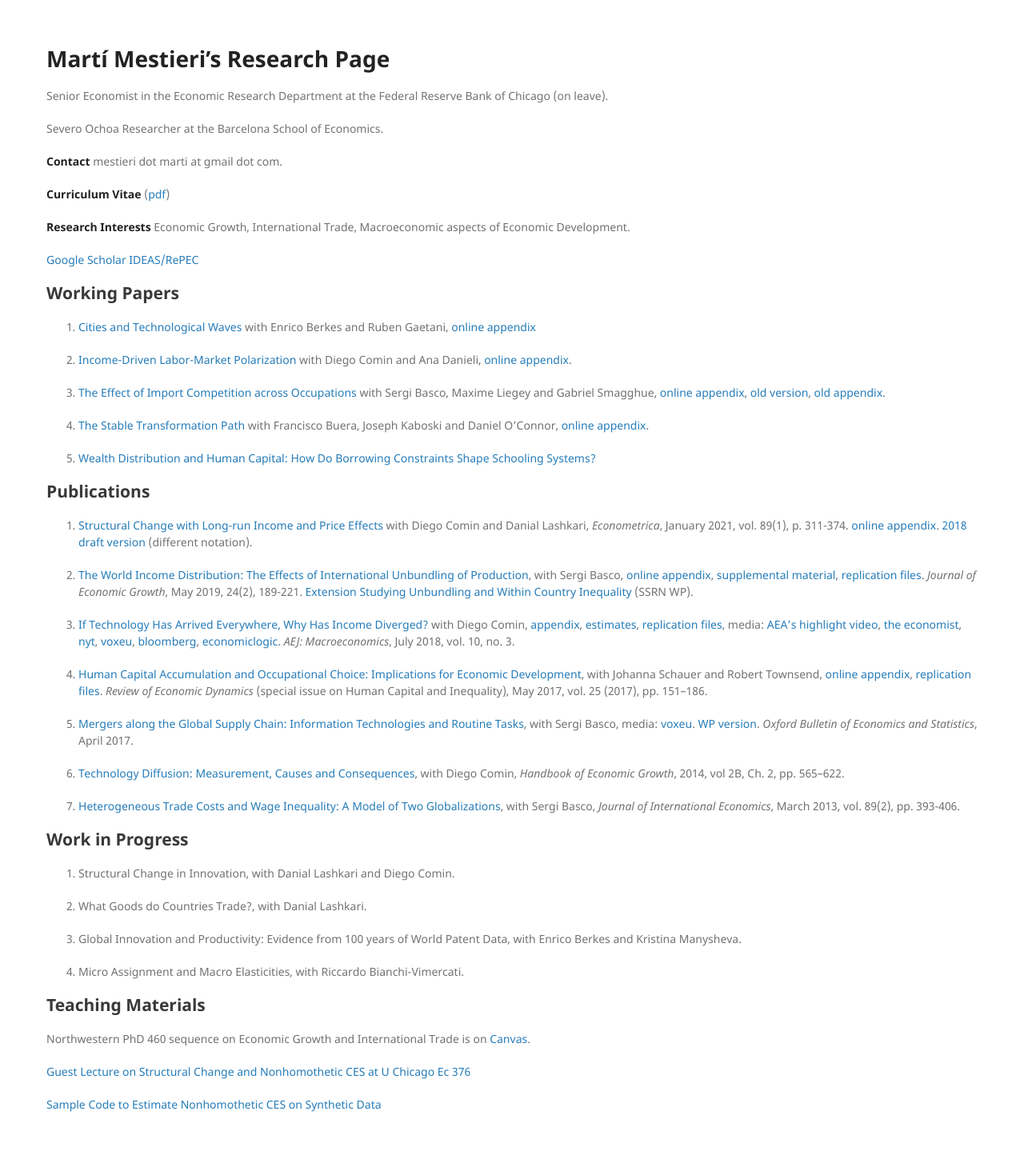
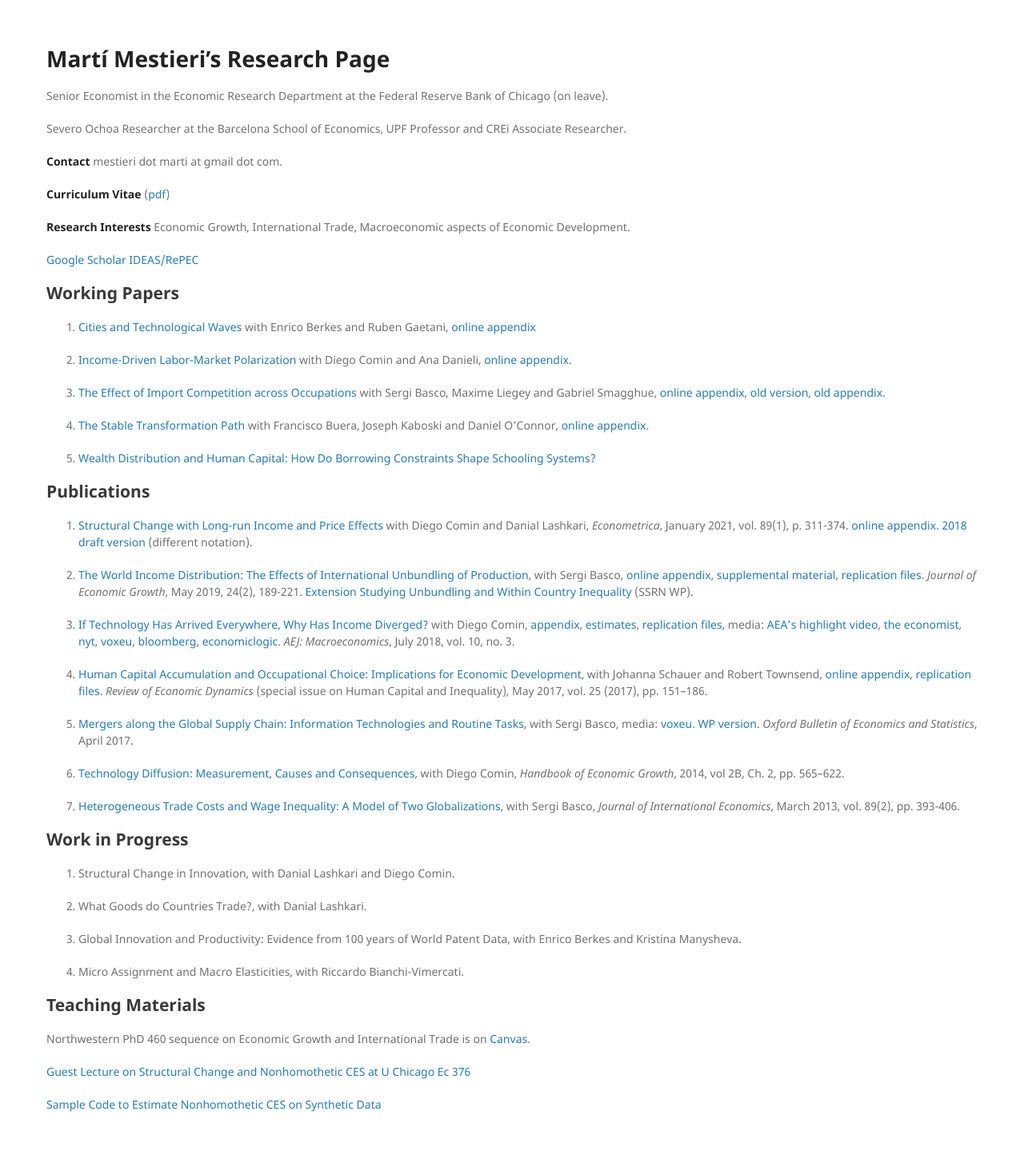
Before and after one commit to mestieri/mestieri.github.io, a Jekyll site: the page built from index.md, in a window 1280 px wide. Shown: the whole page at 80% size. Built offline with Jekyll 4.4.1, drawn with Linux system fonts in a browser that asks for light colours.

Commit message:
Update index.md

```diff
--- a/index.md
+++ b/index.md
@@ -7,7 +7,7 @@ title: Martí Mestieri's Research Page
 
 Senior Economist in the Economic Research Department at the Federal Reserve Bank of Chicago (on leave).
 
-Severo Ochoa Researcher at the Barcelona School of Economics.
+Severo Ochoa Researcher at the Barcelona School of Economics, UPF Professor and CREi Associate Researcher.
 
 
 **Contact** mestieri dot marti at gmail dot com.
```
